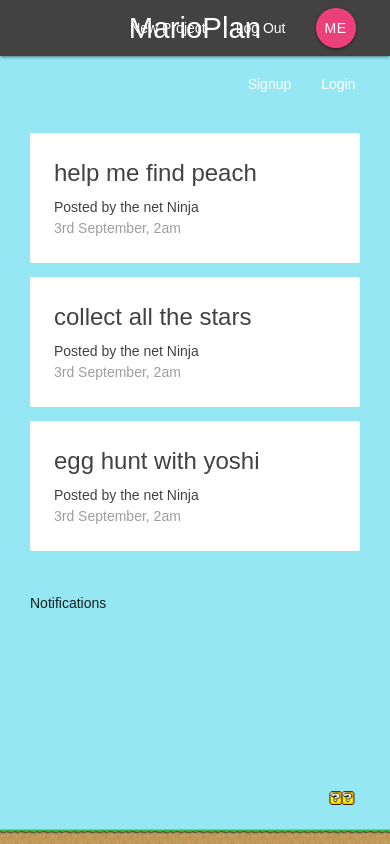
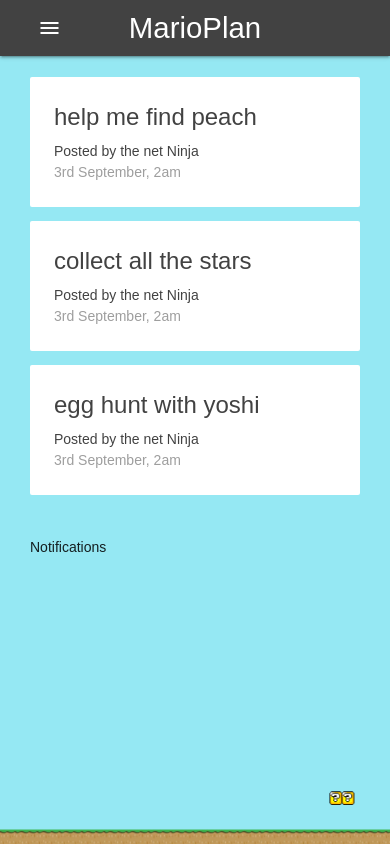
Before and after one commit to mi-dexigner/react-redux-complete, a React (Create React App) app: page / in a window 390 px wide. Built offline with nearby package versions, Linux system fonts and the light colour scheme.

Commit message:
nav hide in mobile

```diff
--- a/src/components/layout/SignedInLinks.js
+++ b/src/components/layout/SignedInLinks.js
@@ -3,7 +3,7 @@
 
 const SignedInLinks = ()=> {
     return (
-       <ul className="right">
+       <ul className="right hide-on-med-and-down">
             <li><NavLink to='/create'>New Project</NavLink></li>
            <li><NavLink to="/">Log Out</NavLink></li>
            <li><NavLink to="/" className="btn btn-floating pink lighten-1">ME</NavLink></li>
--- a/src/components/layout/SignedOutLinks.js
+++ b/src/components/layout/SignedOutLinks.js
@@ -3,10 +3,17 @@
 
 const SignedOutLinks = ()=> {
     return (
-       <ul className="right">
+       <>
+       <ul className="right hide-on-med-and-down">
            <li><NavLink to="/signup">Signup</NavLink></li>
            <li><NavLink to="/signin">Login</NavLink></li>
        </ul>
+       <ul id="nav-mobile" class="sidenav">
+       <li><NavLink to="/signup">Signup</NavLink></li>
+           <li><NavLink to="/signin">Login</NavLink></li>
+     </ul>
+     <a href="#" data-target="nav-mobile" class="sidenav-trigger"><i class="material-icons">menu</i></a>
+       </>
     )
 }
 
```
